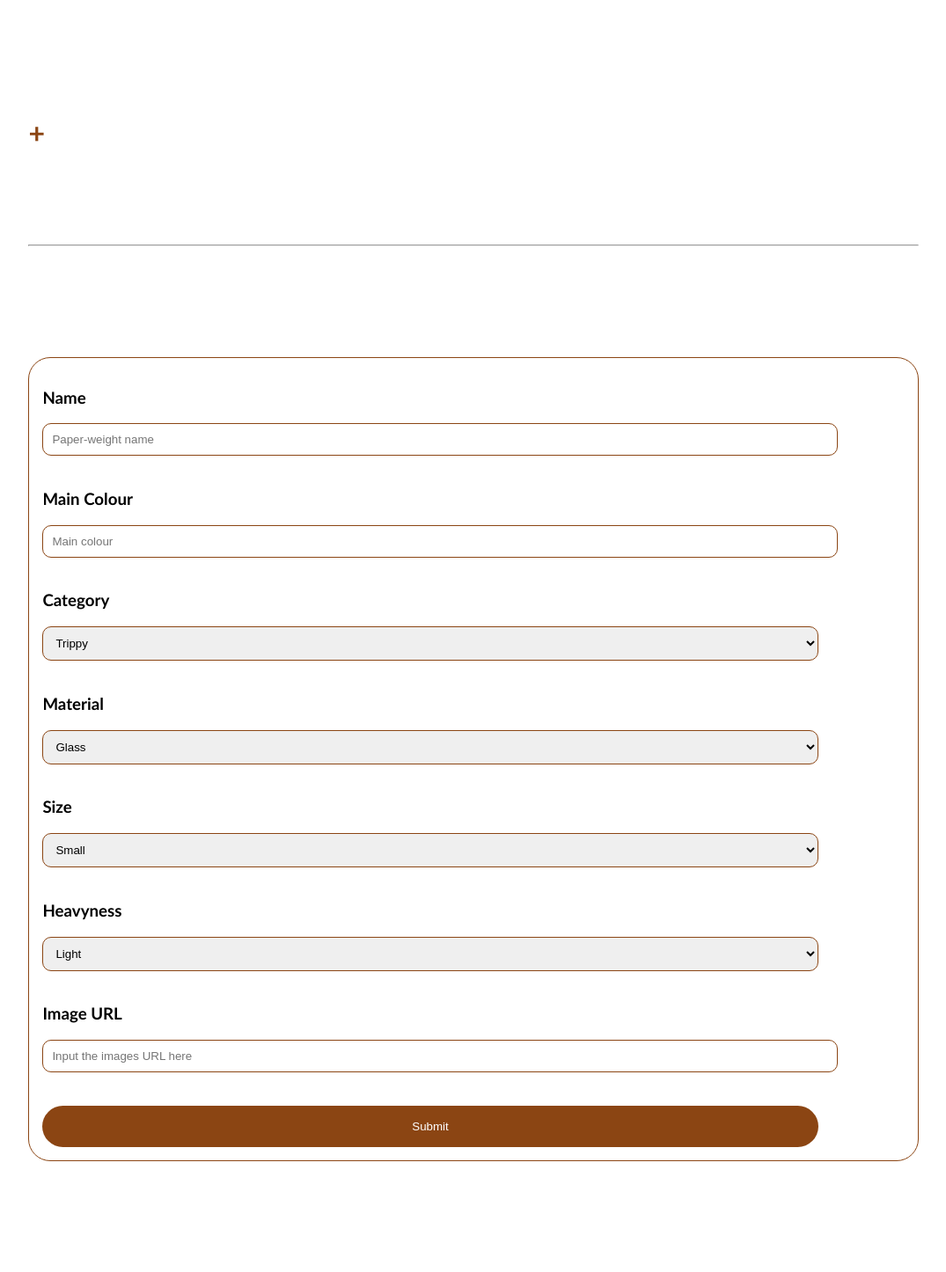
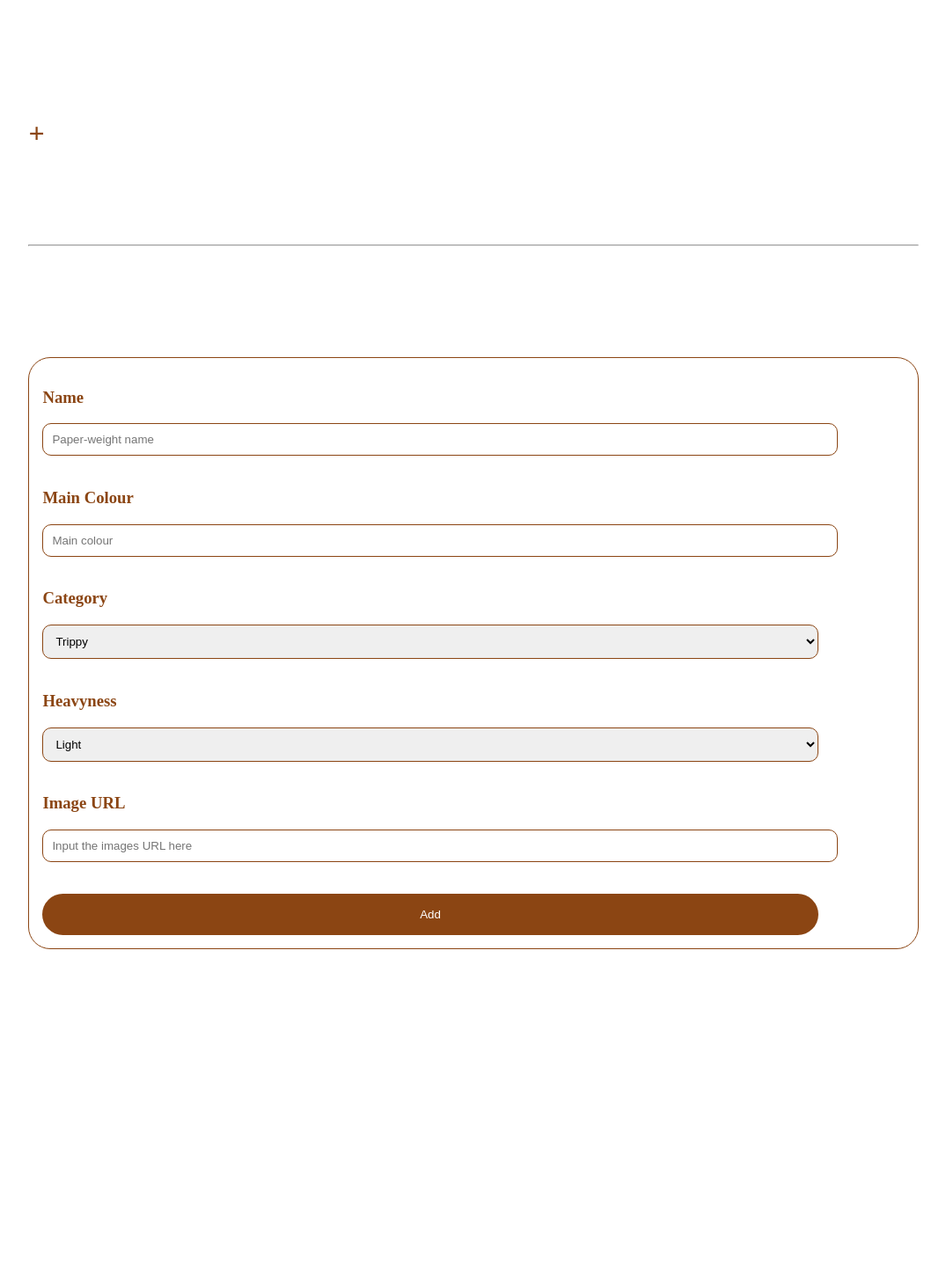
Before and after one commit to kimberleyworld/kimberley-collection, a PHP site: page /form.php in a window 1280 px wide. Shown: the whole page at 88% size, without its empty margins (102-1177 px from the left). After the commit the page ends 1079 px from the top, so only its background shows below. Run offline with PHP 8.4, Linux system fonts and the light colour scheme.

Commit message:
finished fixing db

```diff
--- a/database.php
+++ /dev/null
@@ -1,65 +0,0 @@
-<?php
-require_once 'form.php';
-function getDb(){
-    $db = new PDO ('mysql:host=db; dbname=kimberley-collection', 'root', 'password');
-    $db->setAttribute(PDO::ATTR_DEFAULT_FETCH_MODE, PDO::FETCH_ASSOC);
-    return $db;
-}
-
-function retrievePaperWeights($db){
-    $query = $db->prepare("SELECT `name`,`main-colour`,`category`,`material`,`size`,`heavyness`,`img-url` FROM `kimberley-collection`;");
-
-    $query->execute();
-
-    return $query->fetchAll();
-
-}
-function generateHtml(array $paperweights) : string
-{
-    $displayString = '';
-    if (empty($paperweights)){
-        $displayString = 'No info';
-    }
-
-    foreach ($paperweights as $output){
-        $displayString .= '<div class="weightInfo">' . "<img src='" . $output['img-url'] . "'/><br>";
-        $displayString .= '<div>' . "<h1>" . $output['name'] . "</h1>";
-        $displayString .=  "<p>Colour: " .   $output['main-colour'] . "</p>" ;
-        $displayString .= "<p>Category: " . $output['category'] . "</p>";
-        $displayString .= "<p>Material: " .$output['material'] . "</p>";
-        $displayString .= "<p>Size: " . $output['size'] . "</p>";
-        $displayString .= "<p>Heavyness: " . $output['heavyness'] . "</p>" . '</div>';
-        $displayString .= '</div>';
-    }
-    return $displayString;
-}
-
-/**
- * @param array $input put in the user input via POST
- * @return array cleansed data ready to go into DB
- */
-function validateData(array $input) : array {
-    $cleansedData = [];
-    if (empty($input)){
-        $cleansedData = ['No info'];
-    }
-    foreach ($input as $key=>$newPWData){
-        $cleansedData[$key] = htmlspecialchars($newPWData);
-    }
-    return $cleansedData;
-}
-
-//function putIntoDb(array $userCleanData, PDO $db){
-//
-//    $query = $db->prepare ("INSERT INTO `kimberley-collection` (`name`,`category`,`main-colour`,`material`,`size`,`heavyness`,`img-url`) VALUES (':name' ,':category',':main-colour',':material',':size',':heavyness',':img-url')");
-//    $query->bind_param(':name', $userCleanData['name']);
-//    $query->bind_param(':category', $userCleanData['category']);
-//    $query->bind_param(':main-colour', $userCleanData['main-colour']);
-//    $query->bind_param(':material', $userCleanData['material']);
-//    $query->bind_param(':size', $userCleanData['size']);
-//    $query->bind_param(':heavyness', $userCleanData['heavyness']);
-//    $query->bind_param(':img-url', $userCleanData['img-url']);
-//    return $query->execute();
-//    echo 'yes';
-//}
-?>
--- a/form.php
+++ b/form.php
@@ -1,17 +1,11 @@
 <?php
-require_once 'database.php';
-$cleansedArray = validateData($_POST);
+require_once 'functions.php';
+
 $db = getDb();
 
-//$query = $db->prepare ("INSERT INTO `kimberley-collection` (`name`,`category`,`main-colour`,`material`,`size`,`heavyness`,`img-url`) VALUES (':name' ,':category',':main-colour',':material',':size',':heavyness',':img-url')");
-//$query->bind_param(':name', $userCleanData['name']);
-//$query->bind_param(':category', $userCleanData['category']);
-//$query->bind_param(':main-colour', $userCleanData['main-colour']);
-//$query->bind_param(':material', $userCleanData['material']);
-//$query->bind_param(':size', $userCleanData['size']);
-//$query->bind_param(':heavyness', $userCleanData['heavyness']);
-//$query->bind_param(':img-url', $userCleanData['img-url']);
-//return $query->execute();
+//$cleansedArray = validateData($_POST);
+//dbInsertion($db, $cleansedArray);
+
 
 
 //echo putIntoDb(array $cleansedArray, PDO $db);
@@ -30,34 +24,19 @@ $db = getDb();
     <hr>
 </header>
 <body>
-<form method="post" action="form.php" >
+<form method="post" action="submit.php" >
     <h3>Name</h3>
-    <input type="text" name="name" placeholder="Paper-weight name" class="fields" maxlength="255" required>
+    <input type="text" name='name' placeholder="Paper-weight name" class="fields" maxlength="255" required>
     <br>
     <h3>Main Colour</h3>
     <input type="text" name="main-colour" placeholder="Main colour" class="fields" maxlength="255" required>
     <br>
     <h3>Category</h3>
     <select name="category" id="category" class="fields" required>
-        <option value="trippy">Trippy</option>
-        <option value="boring">Boring</option>
-        <option value="fun">Fun</option>
-        <option value="silly">Silly</option>
-    </select>
-    <br>
-    <h3>Material</h3>
-    <select name="material" id="material" class="fields" required>
-        <option value="glass">Glass</option>
-        <option value="metal">Metal</option>
-        <option value="plastic">Plastic</option>
-        <option value="unknown">Unknown</option>
-    </select>
-    <br>
-    <h3>Size</h3>
-    <select name="size" id="size" class="fields" required>
-        <option value="small">Small</option>
-        <option value="medium">Medium</option>
-        <option value="large">Large</option>
+        <option value="Trippy">Trippy</option>
+        <option value="Boring">Boring</option>
+        <option value="Fun">Fun</option>
+        <option value="Silly">Silly</option>
     </select>
     <br>
     <h3>Heavyness</h3>
@@ -71,7 +50,7 @@ $db = getDb();
     <input type="url" name="img-url" placeholder="Input the images URL here" class="fields" required>
     <br>
     <br>
-    <input type="submit" value="Submit">
+    <input type="submit" value="Add">
 </form>
 </body>
 </html>
--- /dev/null
+++ b/functions.php
@@ -0,0 +1,53 @@
+<?php
+
+function getDb() : PDO {
+    $db = new PDO('mysql:host=db; dbname=kimberley-collection', 'root', 'password');
+    $db->setAttribute(PDO::ATTR_DEFAULT_FETCH_MODE, PDO::FETCH_ASSOC);
+    return $db;
+}
+
+function retrievePaperWeights($db){
+    $query = $db->prepare("SELECT `name`,`main-colour`,`category`,`heavyness`,`img-url` FROM `kimberley-collection`;");
+    $query->execute();
+    return $query->fetchAll();
+}
+
+function generateHtml(array $paperweights) : string
+{
+    $displayString = '';
+    if (empty($paperweights)){
+        $displayString = 'No info';
+    }
+    foreach ($paperweights as $output){
+        $displayString .= '<div class="weightInfo">' . "<img src='" . $output['img-url'] . "'/><br>";
+        $displayString .= '<div>' . "<h1>" . $output['name'] . "</h1>";
+        $displayString .=  "<p>Colour: " .   $output['main-colour'] . "</p>" ;
+        $displayString .= "<p>Category: " . $output['category'] . "</p>";
+        $displayString .= "<p>Heavyness: " . $output['heavyness'] . "</p>" . '</div>';
+        $displayString .= '</div>';
+    }
+    return $displayString;
+}
+
+/*
+ * @param array $input put in the user input via POST
+ * @return array cleansed data ready to go into DB
+ */
+function validateData(array $input) : array {
+    $cleansedData = [];
+    foreach ($input as $key=>$newPWData){
+        $cleansedData[$key] = htmlspecialchars($newPWData);
+    }
+    return $cleansedData;
+}
+
+function dbInsertion(PDO $db, $cleansedInput) {
+    var_dump($cleansedInput);
+    $query = $db->prepare("INSERT INTO `kimberley-collection` (`name`,`category`,`main-colour`,`heavyness`,`img-url`) VALUES (:name,:category,:main,:heavyness,:img);");
+    $query->bindParam(':name', $cleansedInput['name']);
+    $query->bindParam(':category', $cleansedInput['category']);
+    $query->bindParam(':main', $cleansedInput['main-colour']);
+    $query->bindParam(':heavyness', $cleansedInput['heavyness']);
+    $query->bindParam(':img', $cleansedInput['img-url']);
+    return $query->execute();
+}
--- a/styles.css
+++ b/styles.css
@@ -1,6 +1,5 @@
-
 body {
-    font-family: Optima, sans-serif;
+    color: saddlebrown;
 }
 header {
     margin: 10%;
@@ -9,6 +8,15 @@ header {
 }
 hr {
     margin: 10% 0;
+}
+.title{
+    font-size: 60px;
+    color: blue;
+    margin-bottom: 5%;
+}
+.subheading {
+    font-size: 30px;
+    margin: 0px;
 }
 article {
     margin: 0 10%;
```
Also changed, not shown: index.php (+4 -3 lines), tests/database.php (+1 -1 lines), submit.php (added).
